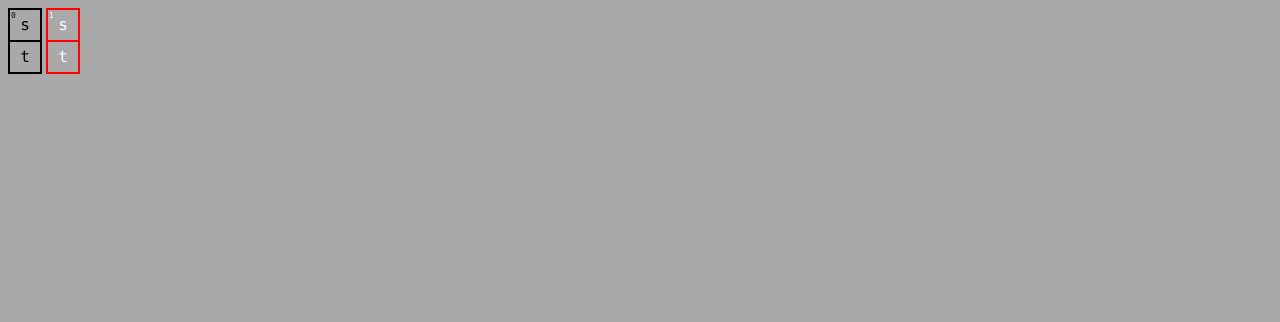
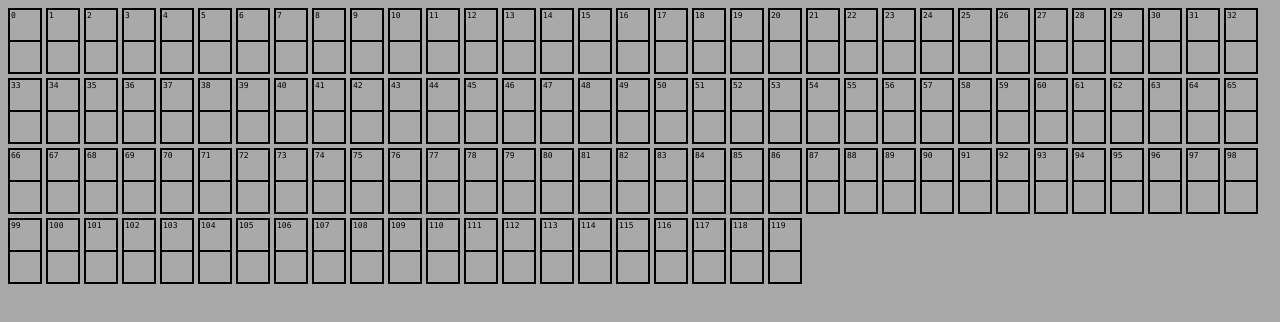
Before and after one commit to imle/Brainfuck_Compiler, a plain HTML site: page index.html in a window 1280 px wide. Drawn offline with nearby package versions, Linux system fonts and the light colour scheme.

Commit message:
Added more stuff

```diff
--- a/assets/css/brainfuck.scss
+++ b/assets/css/brainfuck.scss
@@ -9,6 +9,7 @@ body {
 	.data_cell {
 		float: left;
 		margin-right: 4px;
+		margin-bottom: 4px;
 		border: 2px solid black;
 		position: relative;
 
--- a/assets/js/brainfuck.js
+++ b/assets/js/brainfuck.js
@@ -1,5 +1,18 @@
+Util = {
+	parse: {
+		template: function(template, data) {
+			return template.replace(/%(\w+)%/g, function (m, key) {
+				return data.hasOwnProperty(key) ? data[key] + "" : "";
+			});
+		}
+	}
+};
+
 Brainfuck = {
-	initialize: function() {},
+	array_size: 120,
+	initialize: function() {
+		Brainfuck.GUI.initialize();
+	},
 	GUI: {
 		elements: {
 			template: "",
@@ -9,6 +22,19 @@ Brainfuck = {
 			Brainfuck.GUI.elements.template = $("#template_bf_column").html();
 
 			Brainfuck.GUI.elements.$contianer = $("#brainfuck_container");
+
+			var html = "";
+			for (var i = 0; i < Brainfuck.array_size; i++) {
+				html += Util.parse.template(Brainfuck.GUI.elements.template, {
+					number: i
+				});
+			}
+
+			Brainfuck.GUI.elements.$contianer.html(html);
 		}
 	}
 };
+
+$(document).ready(function() {
+	Brainfuck.initialize();
+});
--- a/index.html
+++ b/index.html
@@ -9,16 +9,6 @@
 	</head>
 	<body>
 		<div id="brainfuck_container">
-			<div class="data_cell">
-				<span>0</span>
-				<div class="value">s</div>
-				<div class="ascii">t</div>
-			</div>
-			<div class="data_cell pointed">
-				<span>1</span>
-				<div class="value">s</div>
-				<div class="ascii">t</div>
-			</div>
 		</div>
 		<script type="text/template" id="template_bf_column">
 			<div class="data_cell">
```
Also changed, not shown: assets/css/brainfuck.css, 1 other file.
